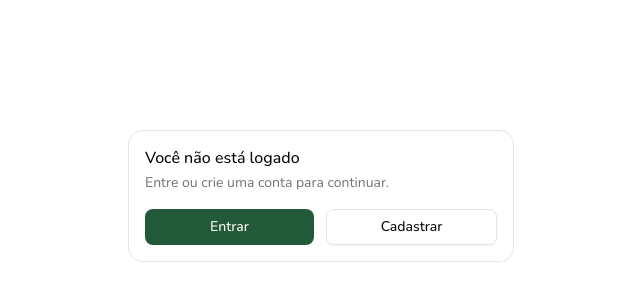
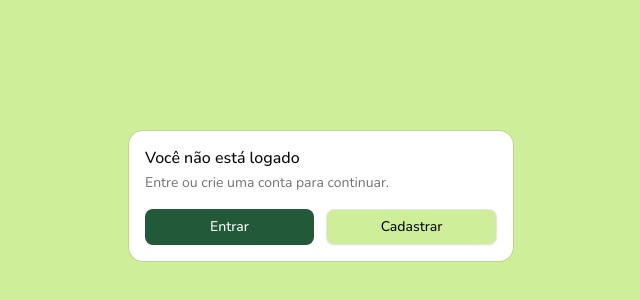
Before and after one commit to rodolfogasparian/lojah, a Next.js app: page / in a window 1280 px wide. Shown: the part 204-504 px from the top of the page, without its empty margins (319-959 px from the left). Built offline with nearby package versions, Linux system fonts and the light colour scheme; no server answers.

Commit message:
feat: add green background color #cfee9a

```diff
--- a/app/globals.css
+++ b/app/globals.css
@@ -49,7 +49,7 @@
 }
 
 :root {
-  --background: oklch(1 0 0);
+  --background: #cfee9a;
   --foreground: oklch(0.145 0 0);
   --card: oklch(1 0 0);
   --card-foreground: oklch(0.145 0 0);
```
